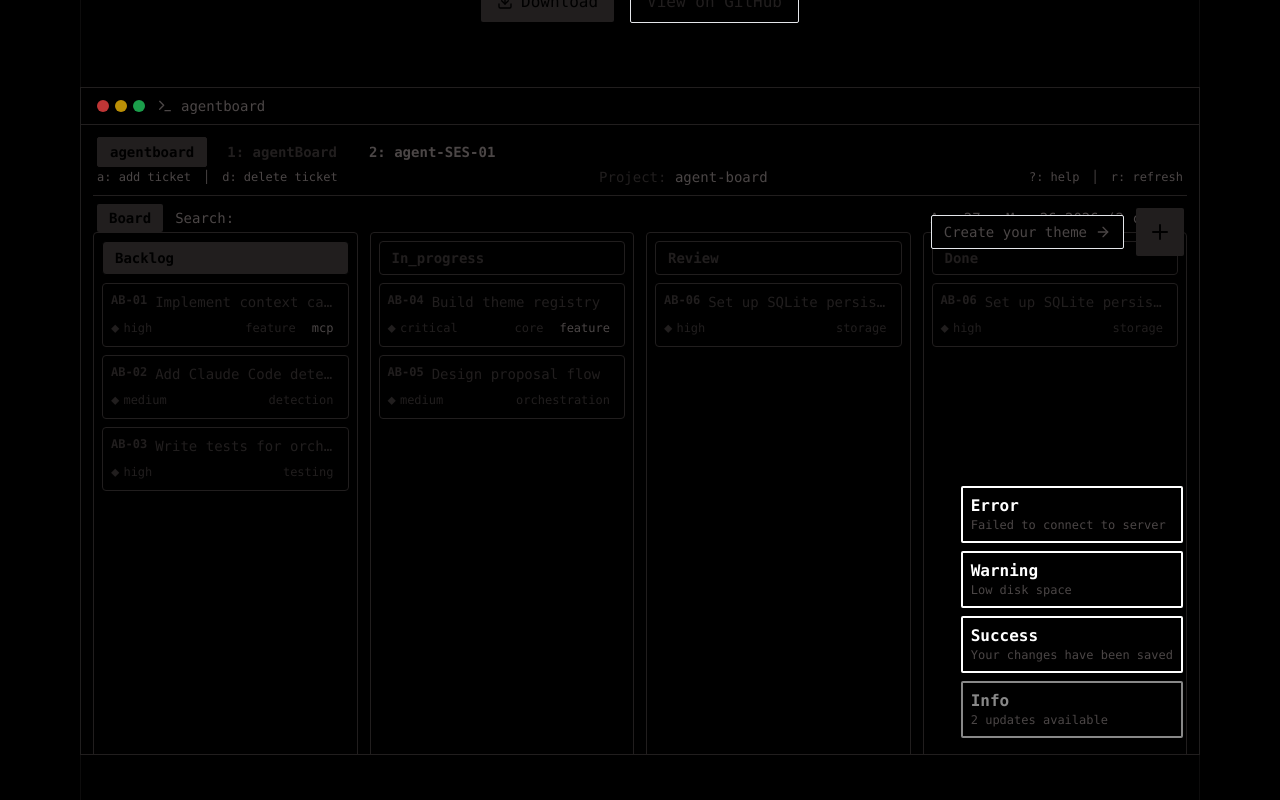
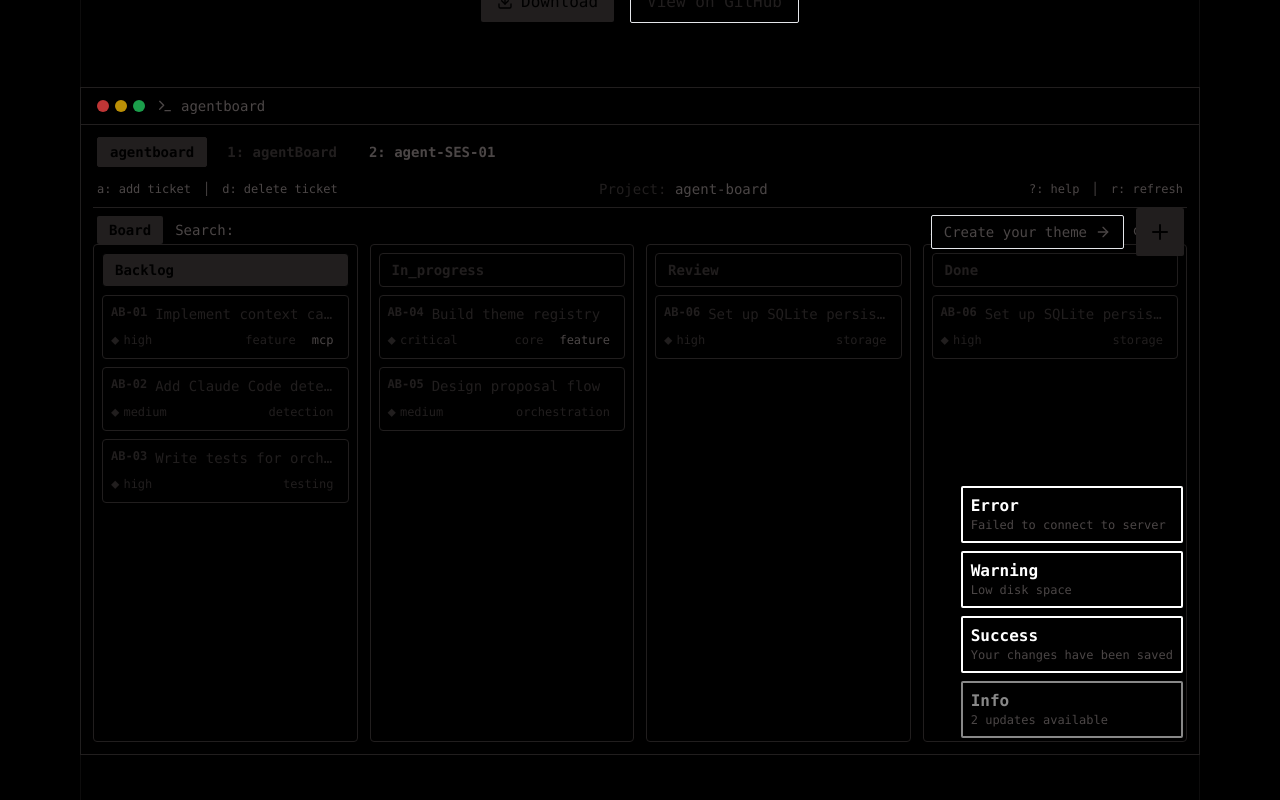
Before and after one commit to ayan-de/agentboard-web, a Next.js app: page / in a window 1280 px wide. Shown: the part 520-1320 px from the top of the page. Built offline with nearby package versions, Linux system fonts and the light colour scheme.

Commit message:
fix: add min-height and scroll constraints to Kanban board components to prevent layout overflow

```diff
--- a/src/components/TerminalMockup/KanbanBoard.tsx
+++ b/src/components/TerminalMockup/KanbanBoard.tsx
@@ -12,7 +12,7 @@ function KanbanBoard({ columns, selectedIndex, onColumnClick }: KanbanBoardProps
   return (
     <div className="flex flex-col h-full">
       <BoardHeader title="Board" />
-      <div className="flex gap-3 flex-1">
+      <div className="flex gap-3 flex-1 min-h-0">
         {columns.map((column, i) => (
           <KanbanColumn key={column.id} column={column} isSelected={i === selectedIndex} onClick={() => onColumnClick(i)} className="flex-1" />
         ))}
--- a/src/components/TerminalMockup/KanbanColumn.tsx
+++ b/src/components/TerminalMockup/KanbanColumn.tsx
@@ -16,11 +16,11 @@ function KanbanColumn({ column, isSelected, onClick, className = '' }: KanbanCol
         className={`w-full px-3 py-1.5 rounded text-sm font-bold border border-[var(--border)] text-left transition-colors ${isSelected
           ? 'bg-[var(--primary)] text-[var(--background)]'
           : 'bg-[var(--background-panel)] text-[var(--foreground)]'
-        }`}
+          }`}
       >
         {column.title}
       </button>
-      <div className="flex flex-col gap-2">
+      <div className="flex flex-col gap-2 overflow-y-auto min-h-0">
         {column.tickets.map((ticket) => (
           <TicketCard key={ticket.id} ticket={ticket} />
         ))}
--- a/src/components/TerminalMockup/index.tsx
+++ b/src/components/TerminalMockup/index.tsx
@@ -41,13 +41,15 @@ function TerminalWindow({ columns, className = '' }: TerminalWindowProps) {
   return (
     <div className={`relative border border-[var(--border)] bg-[var(--background)] shadow-2xl ${className}`}>
       <TerminalHeader />
-      <div className="relative aspect-video overflow-hidden p-3 bg-[var(--background)]">
+      <div className="relative flex flex-col gap-3 aspect-video overflow-hidden p-3 bg-[var(--background)]">
         <TabBar tabs={tabs} selectedIndex={selectedTabIndex} onTabClick={setSelectedTabIndex} />
-        {selectedTabIndex === 0 ? (
-          <KanbanBoard columns={columns} selectedIndex={selectedIndex} onColumnClick={setSelectedIndex} />
-        ) : (
-          <AgentSessionView />
-        )}
+        <div className="flex-1 min-h-0">
+          {selectedTabIndex === 0 ? (
+            <KanbanBoard columns={columns} selectedIndex={selectedIndex} onColumnClick={setSelectedIndex} />
+          ) : (
+            <AgentSessionView />
+          )}
+        </div>
       </div>
       <div className="absolute bottom-4 right-4 z-50 flex flex-col gap-2">
         <TerminalModal isOpen={true} title="Error" message="Failed to connect to server" variant="error" />
```
